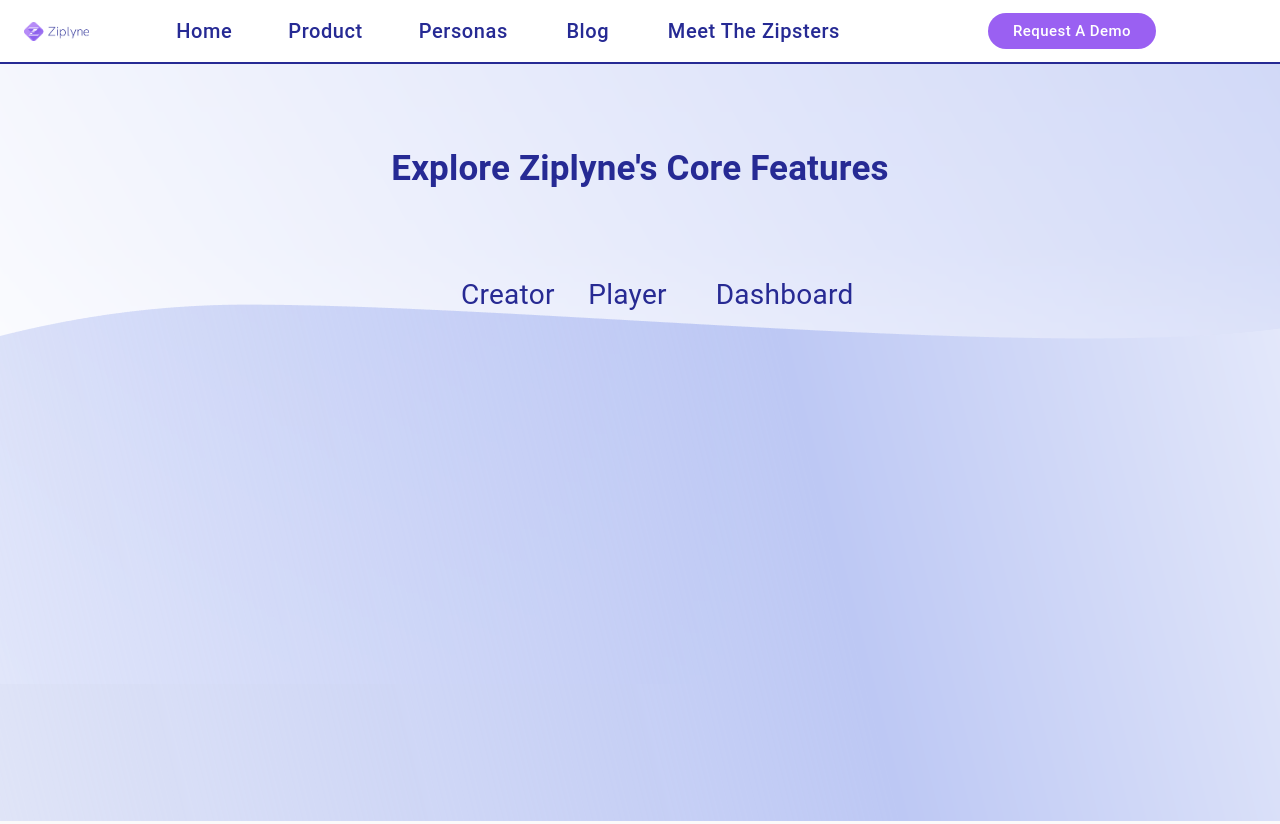
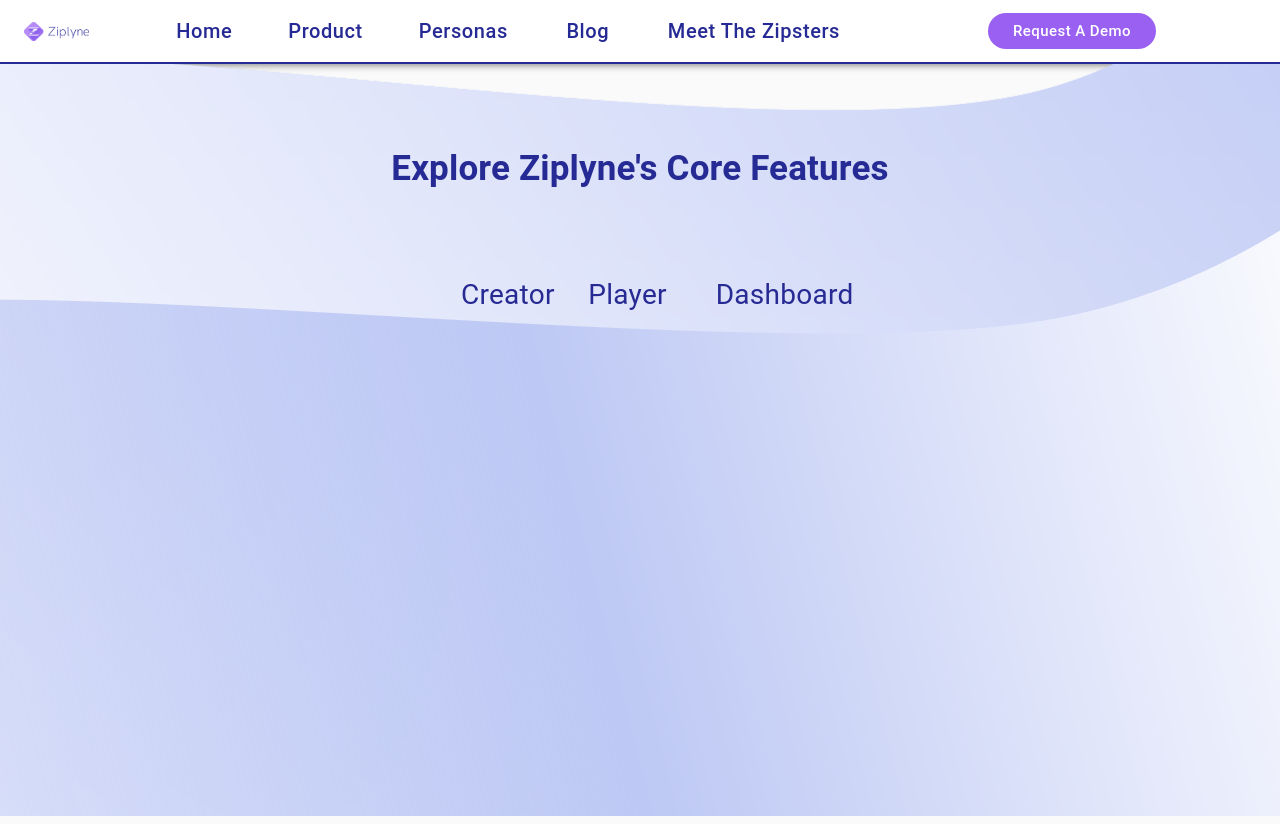
Before and after one commit to SophiMary/Website, a React (Create React App) app: page /Website/product in a window 1280 px wide. Built offline with nearby package versions, Linux system fonts and the light colour scheme.

Commit message:
position the background images

```diff
--- a/src/Components/Product.js
+++ b/src/Components/Product.js
@@ -14,26 +14,59 @@
 
 const useStyles = makeStyles(theme => ({
     product: {
-        height: "95vh",
+        height: "92vh",
         display: "flex",
         flexDirection: "column",
         alignItems: "center",
         justifyContent: "center",
+        [theme.breakpoints.down("lg")]: {
+            height: "94vh",
+        },
+        [theme.breakpoints.down("md")]: {
+            height: "93vh",
+        },
+        [theme.breakpoints.down("xs")]: {
+            height: "95vh",
+        },
     },
     image1: {
         background: `url(${creatorBG}), url(${productBG})`,
         backgroundRepeat: "no-repeat",
-        backgroundPosition: "40% 96%, 45% 140%",
+        [theme.breakpoints.up("md")]: {
+            backgroundPosition: "80% 75%, 80% 120%",
+        },
+        [theme.breakpoints.up("xs")]: {
+            backgroundPosition: "80% 75%, 80% 75%",
+        },
+        [theme.breakpoints.up("sm")]: {
+            backgroundPosition: "80% 100%, 80% 80%",
+        },
     },
     image2: {
         background: `url(${playerBG}), url(${productBG})`,
         backgroundRepeat: "no-repeat",
-        backgroundPosition: "40% 96%, 45% 140%",
+        [theme.breakpoints.up("md")]: {
+            backgroundPosition: "80% 75%, 80% 120%",
+        },
+        [theme.breakpoints.up("xs")]: {
+            backgroundPosition: "80% 75%, 80% 75%",
+        },
+        [theme.breakpoints.up("sm")]: {
+            backgroundPosition: "80% 100%, 80% 80%",
+        },
     },
     image3: {
         background: `url(${dashboardBG}), url(${productBG})`,
         backgroundRepeat: "no-repeat",
-        backgroundPosition: "40% 96%, 45% 140%",
+        [theme.breakpoints.up("md")]: {
+            backgroundPosition: "80% 75%, 80% 120%",
+        },
+        [theme.breakpoints.up("xs")]: {
+            backgroundPosition: "80% 75%, 80% 54%",
+        },
+        [theme.breakpoints.up("sm")]: {
+            backgroundPosition: "80% 100%, 80% 80%",
+        },
     },
     content: {
         color: "#262A94",
```
Also changed, not shown: 1 other file (tests, documents, lock files or other folders).
